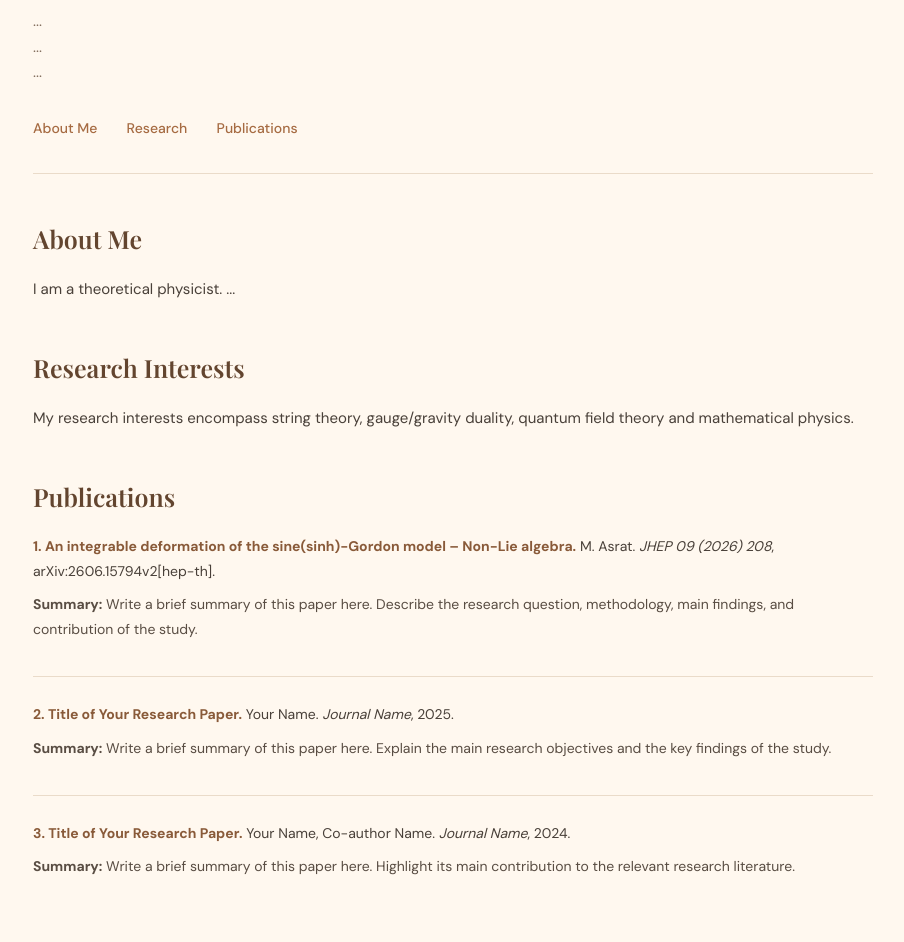
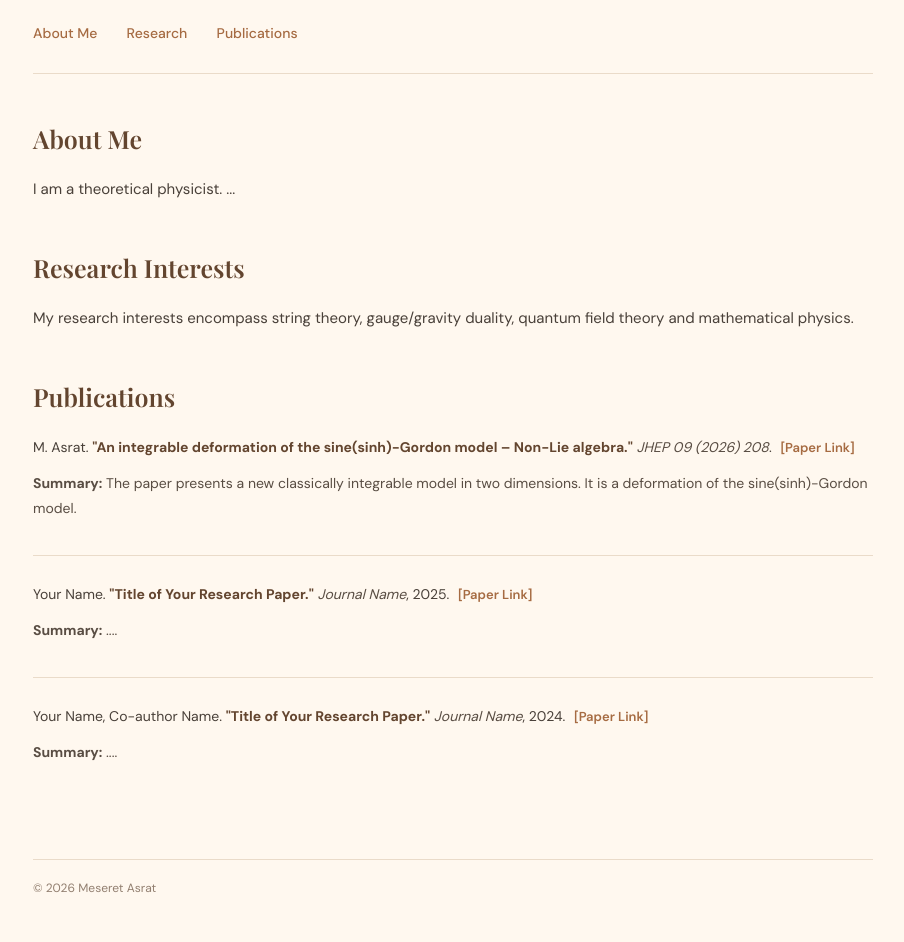
Before and after one commit to ftithe/ftithe.github.io, a plain HTML site: page index.html in a window 1280 px wide. Shown: the part 148-1090 px from the top of the page, without its empty margins (187-1091 px from the left). Drawn offline with nearby package versions, Linux system fonts and the light colour scheme.

Commit message:
Update index.html

```diff
--- a/index.html
+++ b/index.html
@@ -1,3 +1,4 @@
+
 <!DOCTYPE html>
 <html lang="en">
 
@@ -7,6 +8,7 @@
 
 <title>Meseret Asrat</title>
 
+<!-- Google Fonts -->
 <link rel="preconnect" href="https://fonts.googleapis.com">
 <link rel="preconnect" href="https://fonts.gstatic.com" crossorigin>
 
@@ -31,7 +33,7 @@ body {
 /* Header */
 
 header {
-    padding-bottom: 30px;
+    padding-bottom: 25px;
     border-bottom: 1px solid #eadbc9;
 }
 
@@ -40,19 +42,13 @@ h1 {
     font-size: 43px;
     font-weight: 600;
     color: #493629;
-    margin: 0 0 8px;
-}
-
-.subtitle {
-    color: #806c5b;
-    font-size: 15px;
-    line-height: 1.7;
+    margin: 0;
 }
 
 /* Navigation */
 
 nav {
-    margin-top: 28px;
+    margin-top: 25px;
 }
 
 nav a {
@@ -102,16 +98,35 @@ p {
 
 .publication-info {
     font-size: 14px;
-    line-height: 1.8;
+    line-height: 1.9;
     margin: 0;
 }
 
 .publication-info strong {
-    color: #895a39;
+    color: #63452f;
 }
 
+.publication-info em {
+    color: #594d43;
+}
+
+.publication-info a {
+    color: #a66b42;
+    text-decoration: none;
+    font-weight: 600;
+    font-size: 13px;
+    margin-left: 5px;
+}
+
+.publication-info a:hover {
+    color: #603d27;
+    text-decoration: underline;
+}
+
+/* Publication Summary */
+
 .summary {
-    margin-top: 8px;
+    margin-top: 10px;
     font-size: 14px;
     line-height: 1.8;
     color: #594d43;
@@ -127,7 +142,7 @@ footer {
     color: #927f70;
 }
 
-/* Mobile layout */
+/* Mobile Layout */
 
 @media (max-width: 600px) {
 
@@ -146,6 +161,10 @@ footer {
     h2 {
         font-size: 23px;
     }
+
+    .publication-info {
+        line-height: 1.8;
+    }
 }
 
 </style>
@@ -157,13 +176,7 @@ footer {
 
 <header>
 
-<h1>Meseret Asrat</h1>
-
-<p class="subtitle">
-... <br>
-... <br>
-...
-</p>
+<h1>Your Name</h1>
 
 <nav>
 <a href="#about">About Me</a>
@@ -181,7 +194,7 @@ footer {
 <h2>About Me</h2>
 
 <p>
- I am a theoretical physicist. ...
+I am a theoretical physicist. ...
 </p>
 
 </section>
@@ -194,7 +207,7 @@ footer {
 <h2>Research Interests</h2>
 
 <p>
-My research interests encompass string theory, gauge/gravity duality, quantum field theory and mathematical physics.
+ My research interests encompass string theory, gauge/gravity duality, quantum field theory and mathematical physics.
 </p>
 
 </section>
@@ -206,55 +219,71 @@ My research interests encompass string theory, gauge/gravity duality, quantum fi
 
 <h2>Publications</h2>
 
+
+<!-- Publication 1 -->
+
 <div class="publication">
 
 <p class="publication-info">
-<strong>1. An integrable deformation of the sine(sinh)-Gordon model – Non-Lie algebra.</strong>
 M. Asrat.
-<em>JHEP 09 (2026) 208</em>, arXiv:2606.15794v2[hep-th].
+<strong>"An integrable deformation of the sine(sinh)-Gordon model – Non-Lie algebra."</strong>
+<em>JHEP 09 (2026) 208</em>.
+
+<a href="https://doi.org/10.1007/JHEP09(2026)208"
+target="_blank" rel="noopener noreferrer">
+[Paper Link]
+</a>
 </p>
 
 <p class="summary">
 <strong>Summary:</strong>
-Write a brief summary of this paper here.
-Describe the research question, methodology,
-main findings, and contribution of the study.
+The paper presents a new classically integrable model in two dimensions. It is a deformation of the sine(sinh)-Gordon model.
 </p>
 
 </div>
 
 
+<!-- Publication 2 -->
+
 <div class="publication">
 
 <p class="publication-info">
-<strong>2. Title of Your Research Paper.</strong>
 Your Name.
+<strong>"Title of Your Research Paper."</strong>
 <em>Journal Name</em>, 2025.
+
+<a href="https://doi.org/10.xxxx/example"
+target="_blank" rel="noopener noreferrer">
+[Paper Link]
+</a>
 </p>
 
 <p class="summary">
 <strong>Summary:</strong>
-Write a brief summary of this paper here.
-Explain the main research objectives and
-the key findings of the study.
+....
 </p>
 
 </div>
 
 
+<!-- Publication 3 -->
+
 <div class="publication">
 
 <p class="publication-info">
-<strong>3. Title of Your Research Paper.</strong>
 Your Name, Co-author Name.
+<strong>"Title of Your Research Paper."</strong>
 <em>Journal Name</em>, 2024.
+
+<a href="https://doi.org/10.xxxx/example"
+target="_blank" rel="noopener noreferrer">
+[Paper Link]
+</a>
 </p>
 
 <p class="summary">
 <strong>Summary:</strong>
-Write a brief summary of this paper here.
-Highlight its main contribution to the
-relevant research literature.
+....
 </p>
 
 </div>
```
